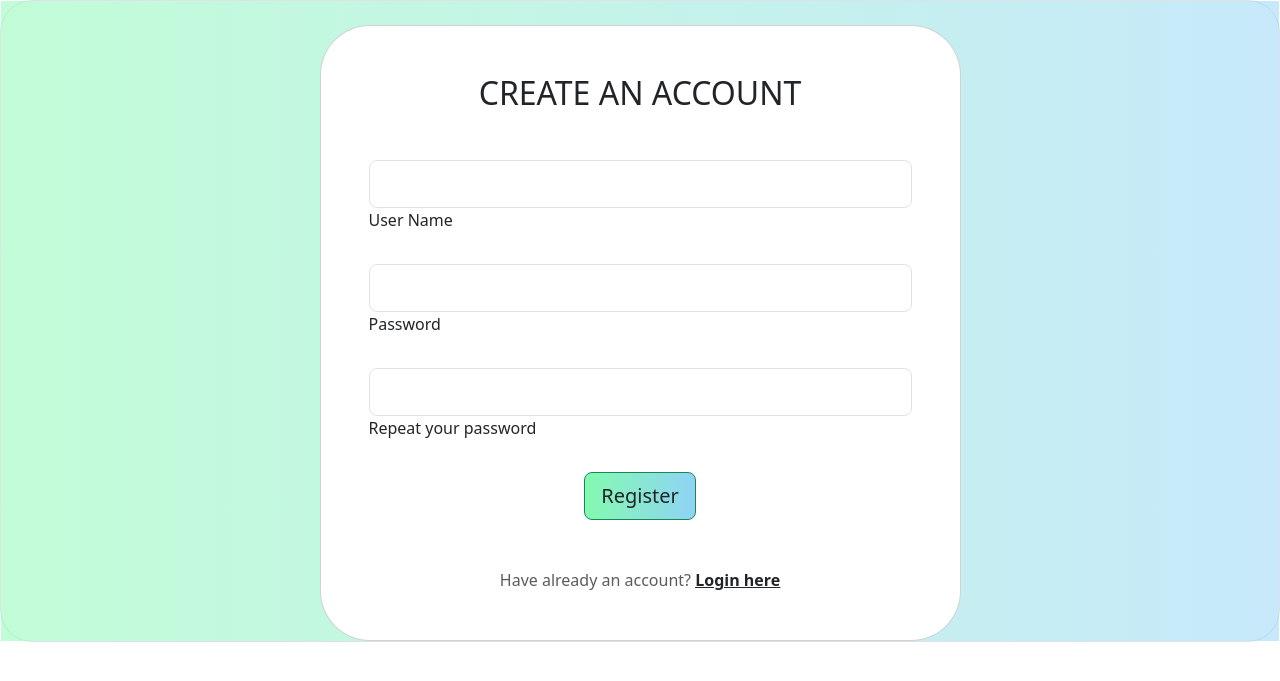
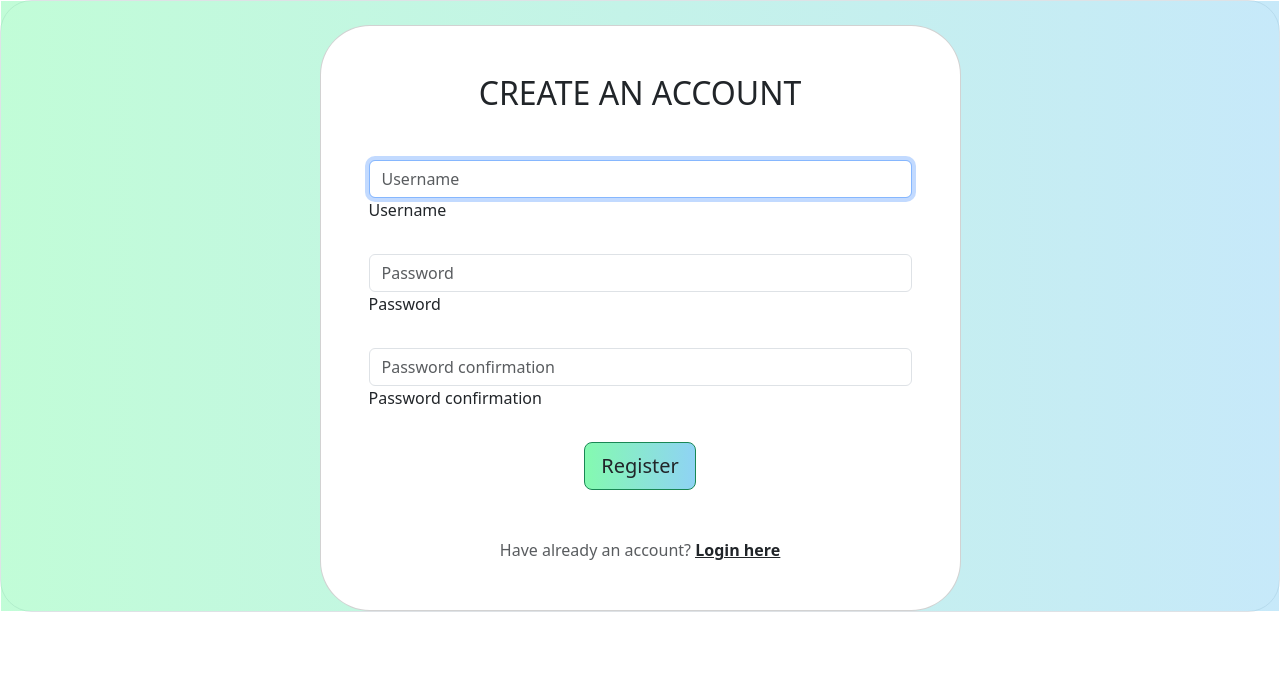
Before and after one commit to bikashhpp/student-management, a Django app: page /register/ in a window 1280 px wide. Shown: the top 681 px of the page. Run offline with Django 5.2, Linux system fonts and the light colour scheme; some libraries are stand-ins or nearby versions.

Commit message:
Add Initial files

```diff
--- a/grading_tool/templates/register.html
+++ b/grading_tool/templates/register.html
@@ -37,24 +37,26 @@
                 <div class="card-body p-5">
                   <h2 class="text-uppercase text-center mb-5">Create an account</h2>
 
-                  <form >
+                  <form method="post">
+                    {% csrf_token %}
+
                     <div class ="mt-5">
 
                     <div class="form-outline mb-4">
-                      <input type="text" id="form3Example1cg" class="form-control form-control-lg">
-                      <label class="form-label" for="form3Example1cg">User Name</label>
+                      <input type="text" name="username" maxlength="150" autocapitalize="none" autocomplete="username" autofocus="" class="form-control" placeholder="Username" required="" aria-describedby="id_username_helptext" id="id_username">
+                      <label class="form-label" for="id_username">Username</label>
                     </div>
 
 
 
                     <div class="form-outline mb-4">
-                      <input type="password" id="form3Example4cg" class="form-control form-control-lg">
-                      <label class="form-label" for="form3Example4cg">Password</label>
+                      <input type="password" name="password1" autocomplete="new-password" class="form-control" placeholder="Password" required="" aria-describedby="id_password1_helptext" id="id_password1">
+                      <label class="form-label" for="id_password1">Password</label>
                     </div>
 
                     <div class="form-outline mb-4">
-                      <input type="password" id="form3Example4cdg" class="form-control form-control-lg">
-                      <label class="form-label" for="form3Example4cdg">Repeat your password</label>
+                      <input type="password" name="password2" autocomplete="new-password" class="form-control" placeholder="Password confirmation" required="" aria-describedby="id_password2_helptext" id="id_password2">
+                      <label class="form-label" for="id_password2">Password confirmation</label>
                     </div>
 
 
```
Also changed, not shown: db.sqlite3.
